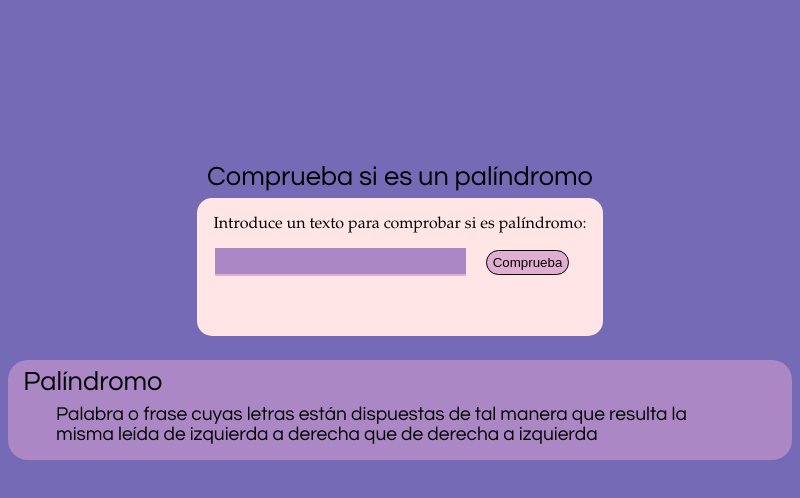
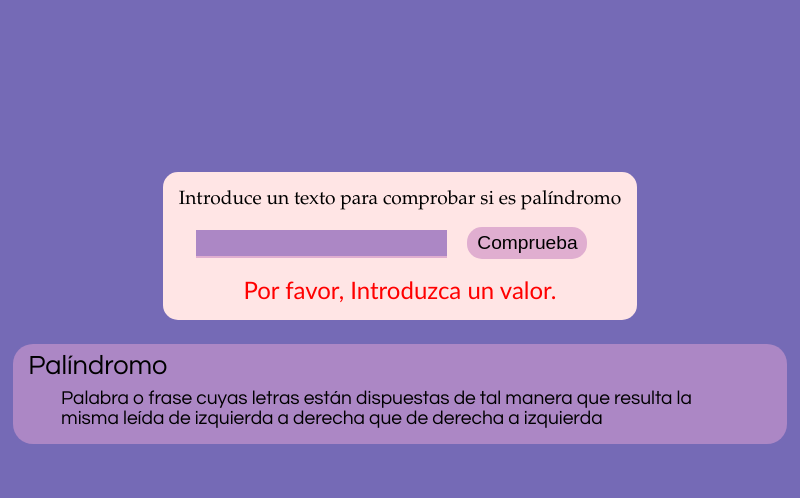
Before and after one commit to GomezMig03/PalindromosDesktop, an Electron app: page index.html in a window 800 px wide. Both pictures are taken after a click on the button "Comprueba". Drawn offline with Linux system fonts and the light colour scheme.

Commit message:
Change: fix the code, so it's the same as web version.

```diff
--- a/index.html
+++ b/index.html
@@ -9,9 +9,8 @@
 </head>
 <body>
 <main id="mainp">
-    <nav id="tit">Comprueba si es un palíndromo</nav>
     <article id="pal">
-        <label for="text-input" id="exp">Introduce un texto para comprobar si es palíndromo:</label> <br>
+        <label for="text-input" id="exp">Introduce un texto para comprobar si es palíndromo</label> <br>
         <input type="text" id="text-input" autocomplete="off">
         <button type="button" id="check-btn">Comprueba</button> <br>
         <div id="result">palindrome</div>
--- a/script.js
+++ b/script.js
@@ -2,10 +2,11 @@ const inp=document.getElementById("text-input")
 const bot=document.getElementById("check-btn")
 const result=document.getElementById("result")
 
+inp.select()
+
 inp.addEventListener("keydown", (event) => {
-    var empty=false;
     if (event.key === "Enter") {
-        bot.click()
+        detectPal()
     }
 })
 
@@ -15,22 +16,32 @@ inp.addEventListener("keyup", (event) => {
     }
 })
 
-bot.addEventListener("click", () => {
+bot.addEventListener("mousedown", () => {
+    detectPal()
+})
+
+bot.addEventListener("mouseup", () => {
+    bot.style.transform="scale(1)"
+})
+
+const detectPal = ()=> {
     let text=inp.value
     if (text === "") {
-        alert("Por favor escribe un valor")
+        result.style.color = "red"
+        result.innerHTML="Por favor, Introduzca un valor."
+        bot.style.transform = "scale(0.97)"
     } else {
+        result.style.color = "black"
         bot.style.transform = "scale(0.97)"
         if (isPal(text)) {
             result.innerHTML = "<strong>" + text + "</strong> es palíndromo"
         } else {
             result.innerHTML = "<strong>" + text + "</strong> no es palíndromo"
         }
-        result.style.visibility = "visible"
     }
+    result.style.visibility = "visible"
     inp.value=""
-})
-
+}
 
 const isPal = (text) => {
     text=text.replace(/[^A-Za-z0-9]/gi, '').toLowerCase()
--- a/styles.css
+++ b/styles.css
@@ -12,6 +12,7 @@ body {
     justify-content: center;
     align-items: center;
     height: 75vh;
+    margin: 5px;
 }
 #pal{
     display: block;
@@ -25,9 +26,11 @@ body {
     cursor: pointer;
     border-radius: 15px;
     background-color: var(--color3);
-    height: 25px;
+    height: 4vh;
+    width: 15vh;
     margin: 2vw;
-    border: solid black 1px;
+    border: 0;
+    font-size: 1.2em;
 }
 #check-btn:hover{
     background-color: var(--color5);
@@ -57,6 +60,7 @@ body {
     font-family: Calisto MT, Bookman Old Style,
     Bookman, Goudy Old Style, Garamond, Hoefler Text,
     Bitstream Charter, Georgia, serif;
+    font-size: 1.2em;
 }
 #tit,#defTit{
     text-align: center;
```
Also changed, not shown: package.json (+5 -3 lines), 1 other file.
